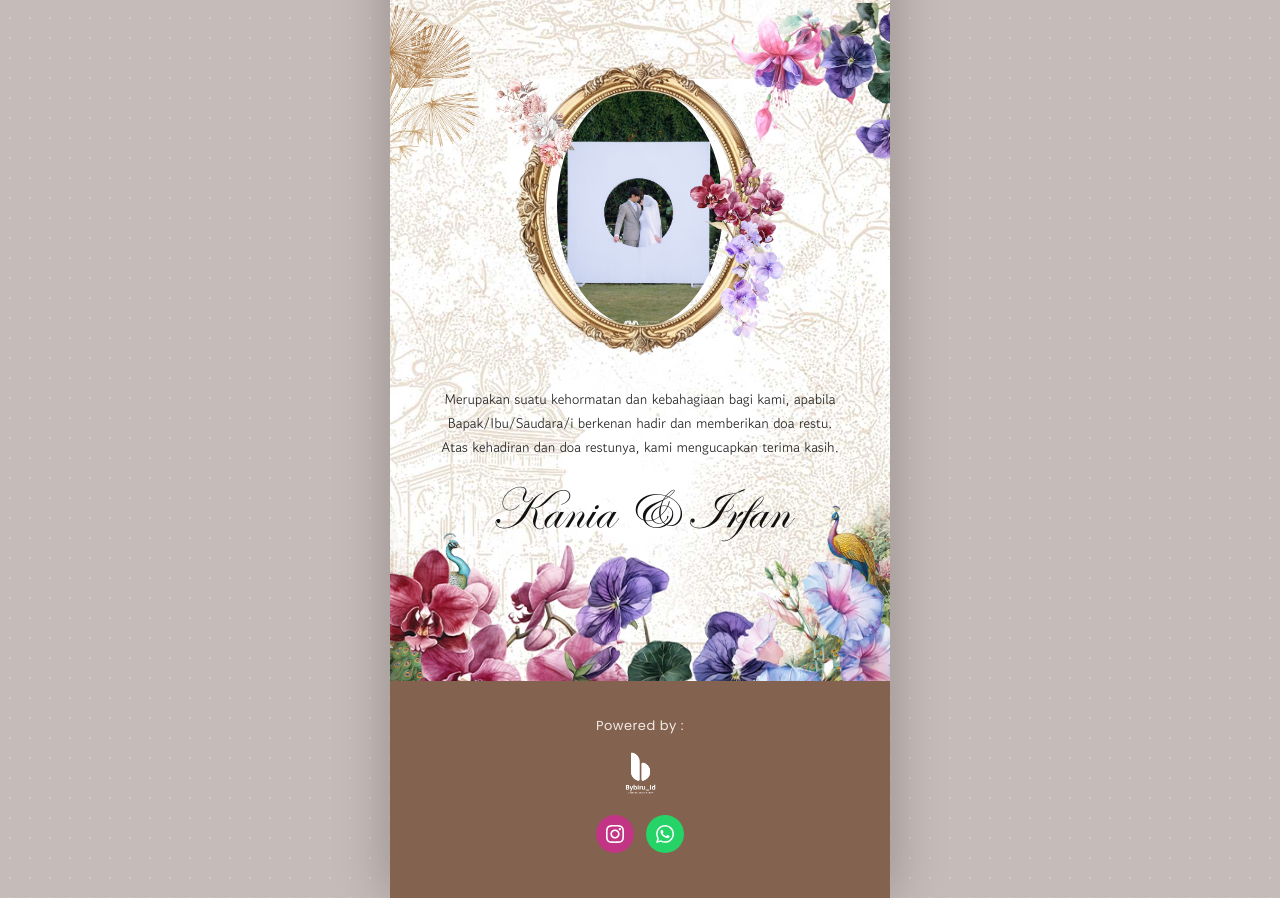
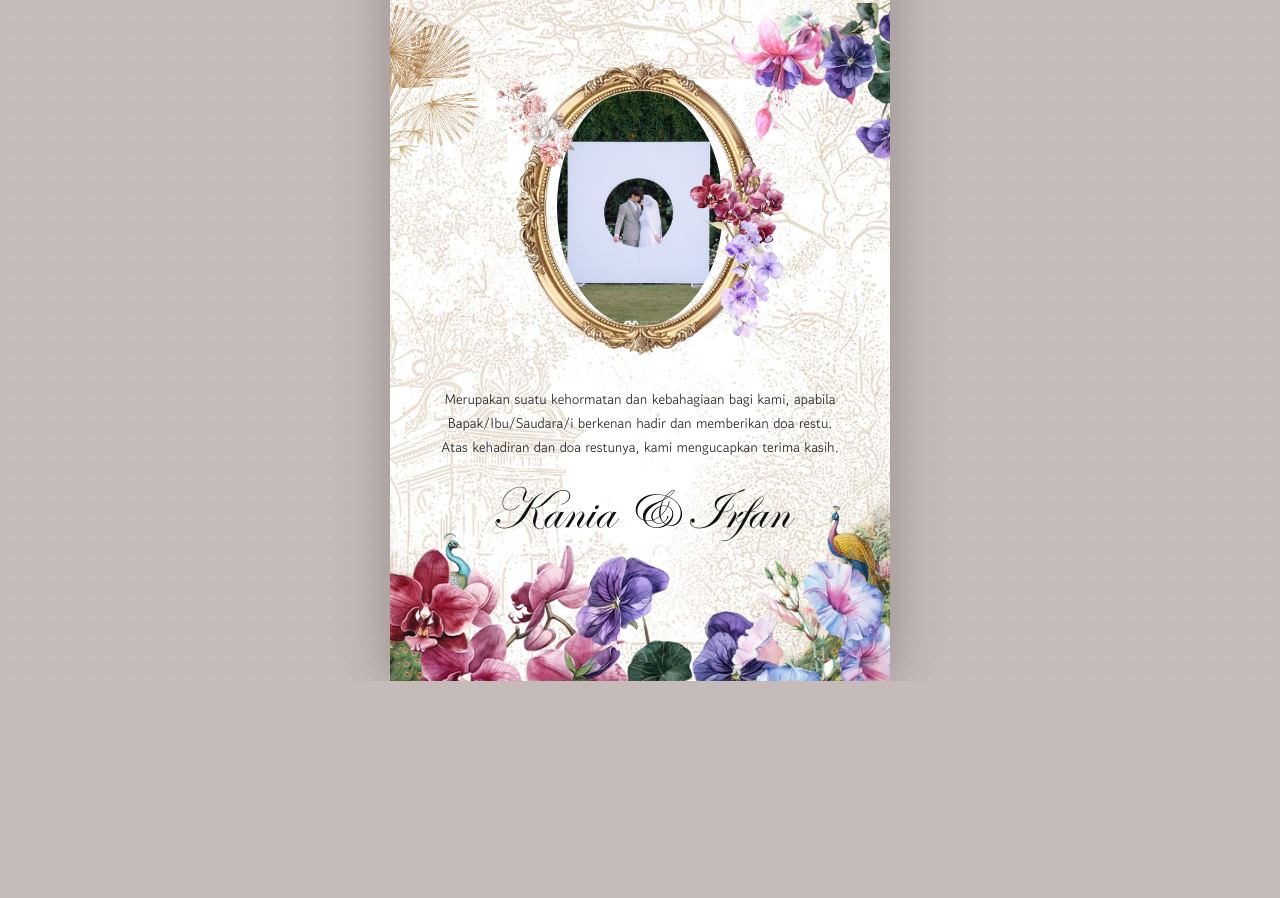
Before and after one commit to irfanmln/undangan-digital, a plain HTML site: page index.html in a window 1280 px wide. Shown: the part 7912-8810 px from the top of the page. After the commit the page ends 8593 px from the top, so only its background shows below. Drawn offline with Linux system fonts and the light colour scheme; a web font is replaced by a local one.

Commit message:
Remove powered by footer section

```diff
--- a/index.html
+++ b/index.html
@@ -398,20 +398,6 @@
       <img src="assets/images/Art-8-Bunga-Kiri-Bawah.webp" alt="" class="ornament bottom-flower-cluster">
     </section>
 
-    <!-- 10. FOOTER -->
-    <footer>
-      <div class="footer-powered">Powered by :</div>
-      <img src="assets/images/Pluto-putih.png" alt="Bybiru_id DIGITAL INVITATION" class="footer-logo">
-      <div class="footer-socials">
-        <a href="https://www.instagram.com/bybiru_id/" target="_blank" rel="noopener noreferrer" class="social-circle-btn instagram" aria-label="Instagram">
-          <svg viewBox="0 0 24 24"><path d="M12 2.163c3.204 0 3.584.012 4.85.07 3.252.148 4.771 1.691 4.919 4.919.058 1.265.069 1.645.069 4.849 0 3.205-.012 3.584-.069 4.849-.149 3.225-1.664 4.771-4.919 4.919-1.266.058-1.644.07-4.85.07-3.204 0-3.584-.012-4.849-.07-3.26-.149-4.771-1.699-4.919-4.92-.058-1.265-.07-1.644-.07-4.849 0-3.204.013-3.583.07-4.849.149-3.227 1.664-4.771 4.919-4.919 1.266-.057 1.645-.069 4.849-.069zm0-2.163c-3.259 0-3.667.014-4.947.072-4.358.2-6.78 2.618-6.98 6.98-.059 1.281-.073 1.689-.073 4.948 0 3.259.014 3.668.072 4.948.2 4.358 2.618 6.78 6.98 6.98 1.281.058 1.689.072 4.948.072 3.259 0 3.668-.014 4.948-.072 4.354-.2 6.782-2.618 6.979-6.98.059-1.28.073-1.689.073-4.948 0-3.259-.014-3.667-.072-4.947-.196-4.354-2.617-6.78-6.979-6.98-1.281-.059-1.69-.073-4.949-.073zm0 5.838c-3.403 0-6.162 2.759-6.162 6.162s2.759 6.163 6.162 6.163 6.162-2.759 6.162-6.163c0-3.403-2.759-6.162-6.162-6.162zm0 10.162c-2.209 0-4-1.79-4-4 0-2.209 1.791-4 4-4s4 1.791 4 4c0 2.21-1.791 4-4 4zm6.406-11.845c-.796 0-1.441.645-1.441 1.44s.645 1.44 1.441 1.44c.795 0 1.439-.645 1.439-1.44s-.644-1.44-1.439-1.44z"/></svg>
-        </a>
-        <a href="https://wa.me/6289526216334/" target="_blank" rel="noopener noreferrer" class="social-circle-btn whatsapp" aria-label="WhatsApp">
-          <svg viewBox="0 0 24 24"><path d="M.057 24l1.687-6.163c-1.041-1.804-1.588-3.849-1.587-5.946.003-6.556 5.338-11.891 11.893-11.891 3.181.001 6.167 1.24 8.413 3.488 2.245 2.248 3.481 5.236 3.48 8.414-.003 6.557-5.338 11.892-11.893 11.892-1.99-.001-3.951-.5-5.688-1.448l-6.305 1.654zm6.597-3.807c1.676.995 3.276 1.591 5.392 1.592 5.448 0 9.886-4.434 9.889-9.885.002-5.462-4.415-9.89-9.881-9.892-5.452 0-9.887 4.434-9.889 9.884-.001 2.225.651 3.891 1.746 5.634l-.999 3.648 3.742-.981zm11.387-5.464c-.074-.124-.272-.198-.57-.347-.297-.149-1.758-.868-2.031-.967-.272-.099-.47-.149-.669.149-.198.297-.768.967-.941 1.165-.173.198-.347.223-.644.074-.297-.149-1.255-.462-2.39-1.475-.883-.788-1.48-1.761-1.653-2.059-.173-.297-.018-.458.13-.606.134-.133.297-.347.446-.521.151-.172.2-.296.3-.495.099-.198.05-.372-.025-.521-.075-.148-.669-1.611-.916-2.206-.242-.579-.487-.501-.669-.51l-.57-.01c-.198 0-.52.074-.792.372s-1.04 1.016-1.04 2.479 1.065 2.876 1.213 3.074c.149.198 2.095 3.2 5.076 4.487.709.306 1.263.489 1.694.626.712.226 1.36.194 1.872.118.571-.085 1.758-.719 2.006-1.413.248-.695.248-1.29.173-1.414z"/></svg>
-        </a>
-      </div>
-    </footer>
-
   </main>
 
   <!-- ==========================================================================
```
